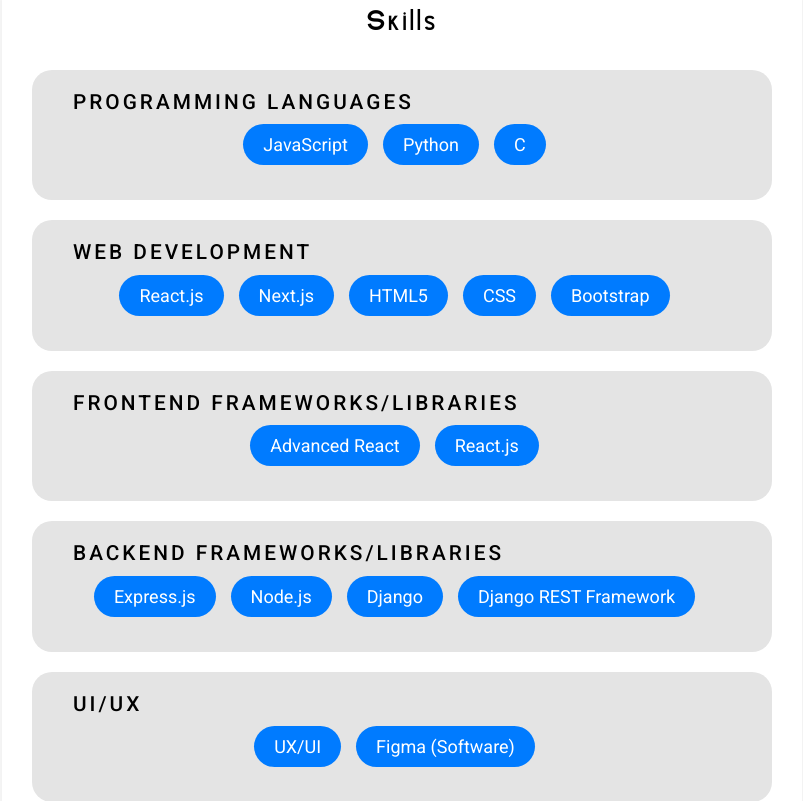
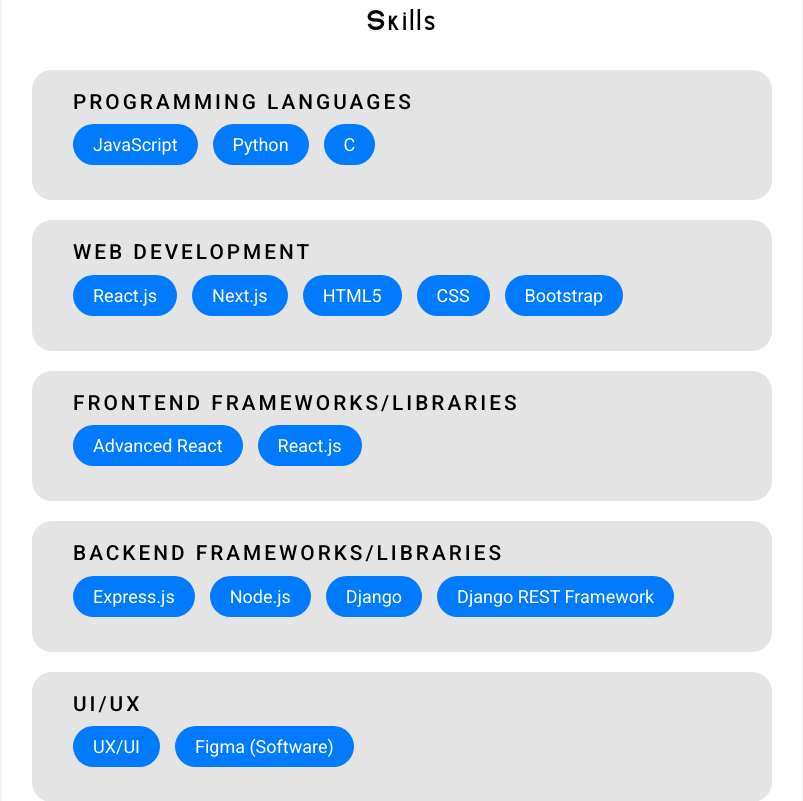
Before and after one commit to ankurhalder/resume, a React (Vite) app: page / in a window 1280 px wide. Shown: the part 1240-2041 px from the top of the page, without its empty margins (238-1041 px from the left). Built offline with nearby package versions, Linux system fonts and the light colour scheme; a web font is replaced by a local one.

Commit message:
updating skills

```diff
--- a/styles/components/_skills.scss
+++ b/styles/components/_skills.scss
@@ -90,8 +90,8 @@
       padding: 0;
       display: flex;
       flex-wrap: wrap;
-      justify-content: center;
 
+      margin: 0 0 0 3%;
       .skill {
         padding: 10px 20px;
         border-radius: 25px;
```
